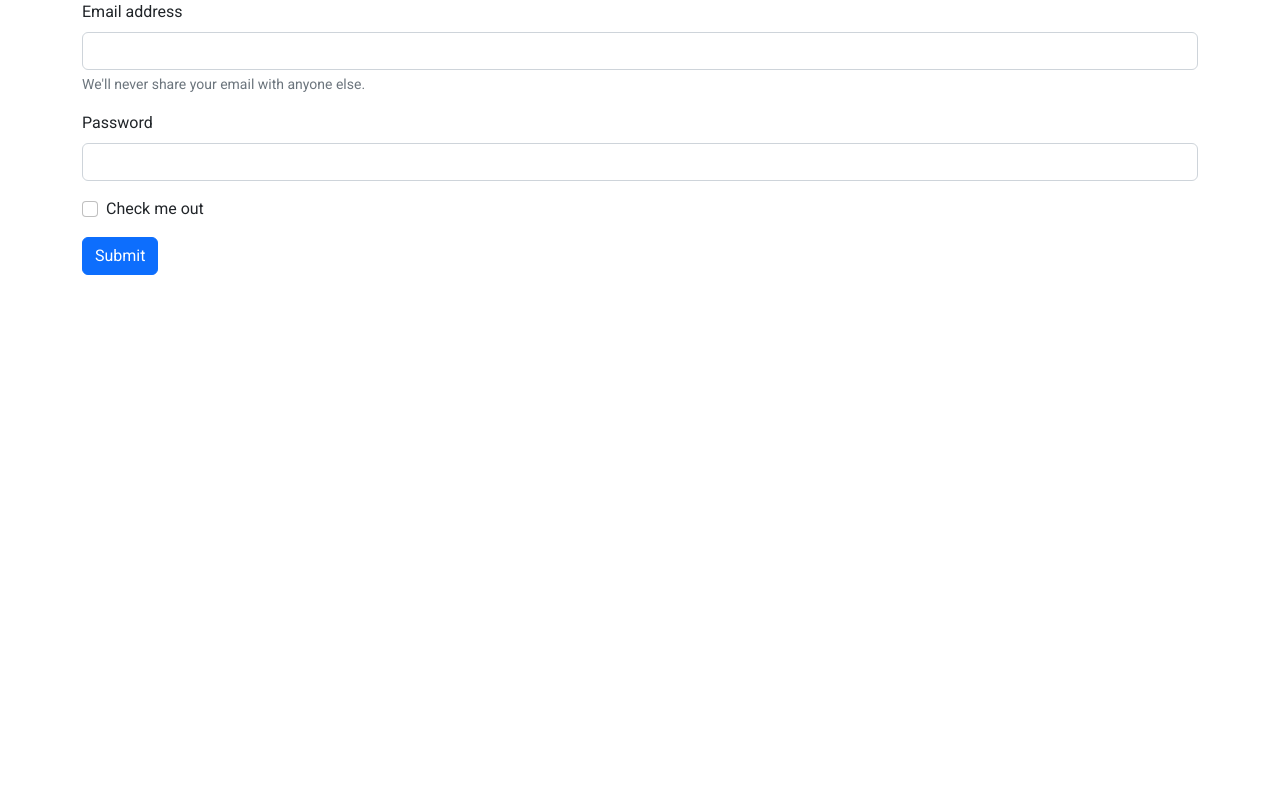
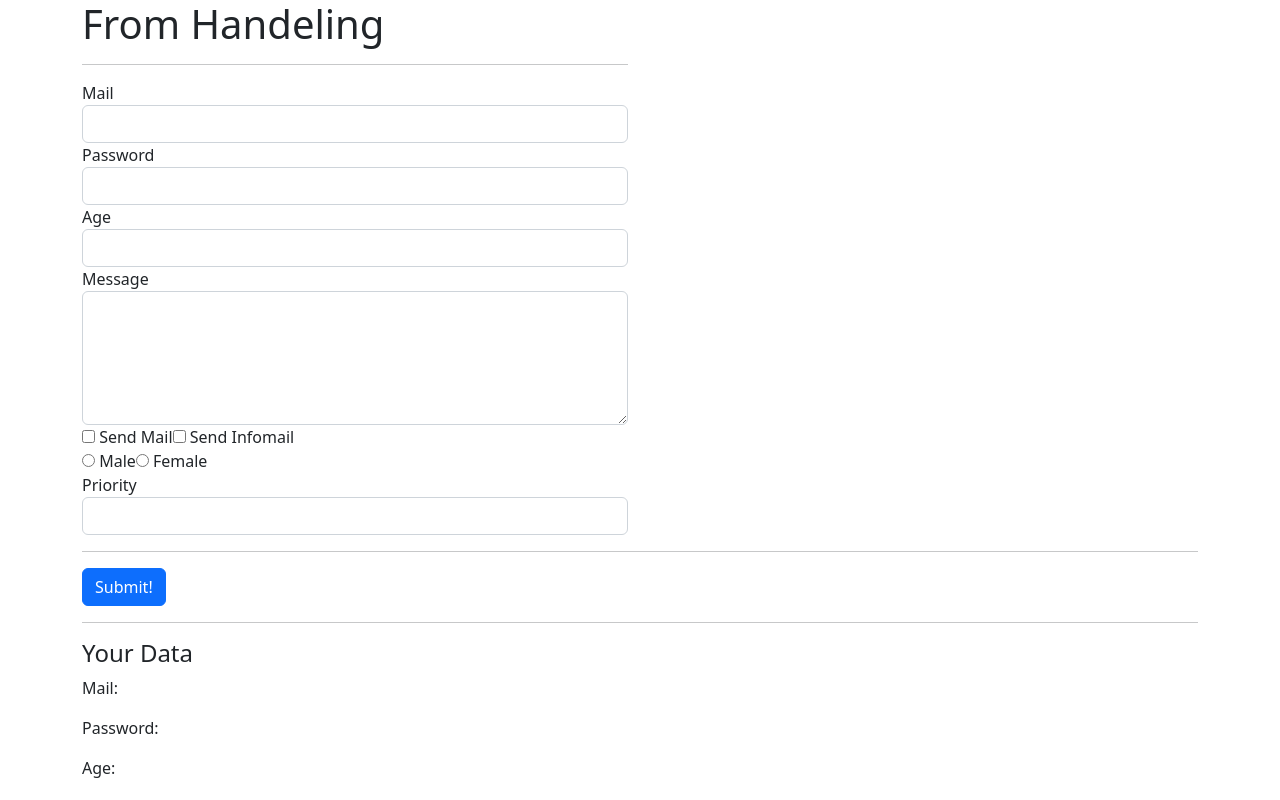
Before and after one commit to JesminNancy/VueJs2, a Vue app in the folder myapp/: page / in a window 1280 px wide. Shown: the top 800 px of the page. Built offline with nearby package versions, Linux system fonts and the light colour scheme.

Commit message:
Form Handling Setup

```diff
--- a/myapp/src/App.vue
+++ b/myapp/src/App.vue
@@ -1,34 +1,113 @@
 <template>
-  <div>
-    <compListHelper> </compListHelper>
+  <div class="container">
+    <form>
+      <div class="row">
+        <div
+          class="col-xs-12 col-sm-8 col-sm-offset-2 col-md-6 col-md-offset-3"
+        >
+          <h1>From Handeling</h1>
+          <hr />
+          <div class="form-group">
+            <label for="email">Mail</label>
+            <input type="text" id="email" class="form-control" />
+          </div>
+          <div class="form-group">
+            <label for="password">Password</label>
+            <input type="password" id="password" class="form-control" />
+          </div>
+          <div class="form-group">
+            <label for="age">Age</label>
+            <input type="number" id="age" class="form-control" />
+          </div>
+        </div>
+      </div>
+      <div class="row">
+        <div
+          class="col-xs-12 col-sm-8 col-sm-offset-2 col-md-6 col-md-offset-3 form-group"
+        >
+          <label for="message">Message</label><br />
+
+          <textarea id="message" rows="5" class="form-control"> </textarea>
+        </div>
+      </div>
+      <div class="row">
+        <div
+          class="col-xs-12 col-sm-8 col-sm-offset-2 col-md-6 col-md-offset-3"
+        >
+          <div class="form-group">
+            <label for="sendmail">
+              <input type="checkbox" id="sendmail" value="SendMail" /> Send Mail
+            </label>
+            <label for="sendInfomail">
+              <input type="checkbox" id="sendInfomail" value="SendInfoMail" />
+              Send Infomail
+            </label>
+          </div>
+        </div>
+      </div>
+      <div class="row">
+        <div
+          class="col-xs-12 col-sm-8 col-sm-offset-2 col-md-6 col-md-offset-3 form-group"
+        >
+          <label for="male">
+            <input type="radio" id="male" value="Male" /> Male
+          </label>
+          <label for="female">
+            <input type="radio" id="female" value="Female" /> Female
+          </label>
+        </div>
+      </div>
+      <div class="row">
+        <div
+          class="col-xs-12 col-sm-8 col-sm-offset-2 col-md-6 col-md-offset-3 from-group"
+        >
+          <label for="priority">Priority</label>
+          <select id="priority" class="form-control">
+            <option></option>
+          </select>
+        </div>
+      </div>
+      <hr />
+      <div class="row">
+        <div
+          class="col-xs-12 col-sm-8 col-sm-offset-2 col-md-6 col-md-offset-3"
+        >
+          <button class="btn btn-primary">Submit!</button>
+        </div>
+      </div>
+    </form>
+    <hr />
+    <div class="row">
+      <div class="col-xs-12 col-sm-8 col-sm-offset-2 col-md-6 col-md-offset-3">
+        <div class="panel panel-default">
+          <div class="panel-heading">
+            <h4>Your Data</h4>
+          </div>
+          <div class="panel-body">
+            <p>Mail:</p>
+            <p>Password:</p>
+            <p>Age:</p>
+            <p>Message:</p>
+            <p><strong>Send Mail?</strong></p>
+            <ul>
+              <li></li>
+            </ul>
+            <p>Gender:</p>
+            <p>Priority:</p>
+            <p>Switched:</p>
+          </div>
+        </div>
+      </div>
+    </div>
   </div>
 </template>
 
 <script>
-import compListHelper from "./Components/ListHelper.vue";
-export default {
-  data() {
-    return {
-      list: ["html", "css", "javaScript", "php", "laravel"],
-      loader: "",
-    };
-  },
-  components: {
-    compListHelper,
-  },
-  created() {
-    setTimeout(() => {
-      this.loader = "loading";
-    }, 3000);
-  },
-};
+export default {};
 </script>
 
 <style>
-body {
-  font-family: "Roboto", sans-serif;
-}
-p {
-  color: blue;
+ul li {
+  list-style: none;
 }
 </style>
```
